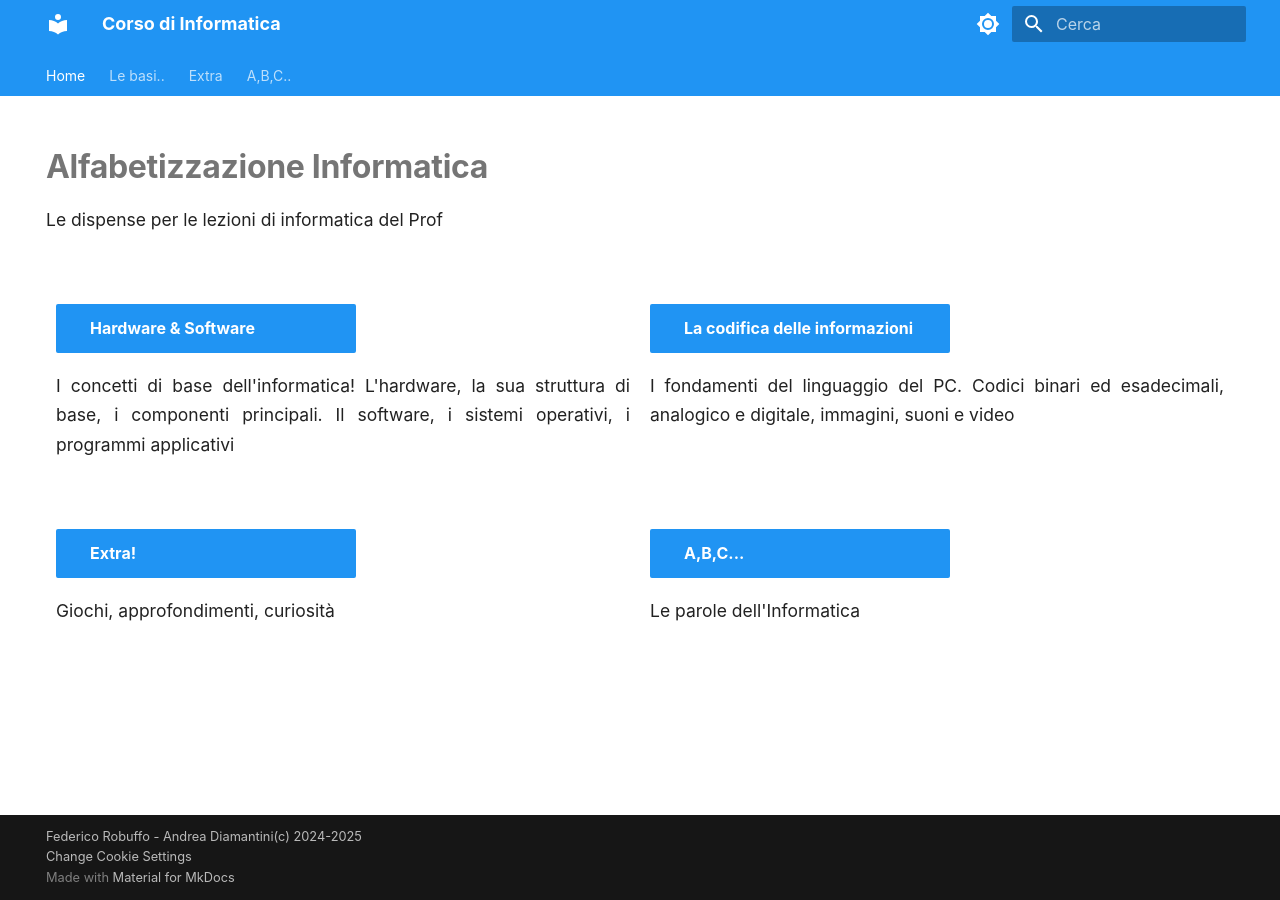
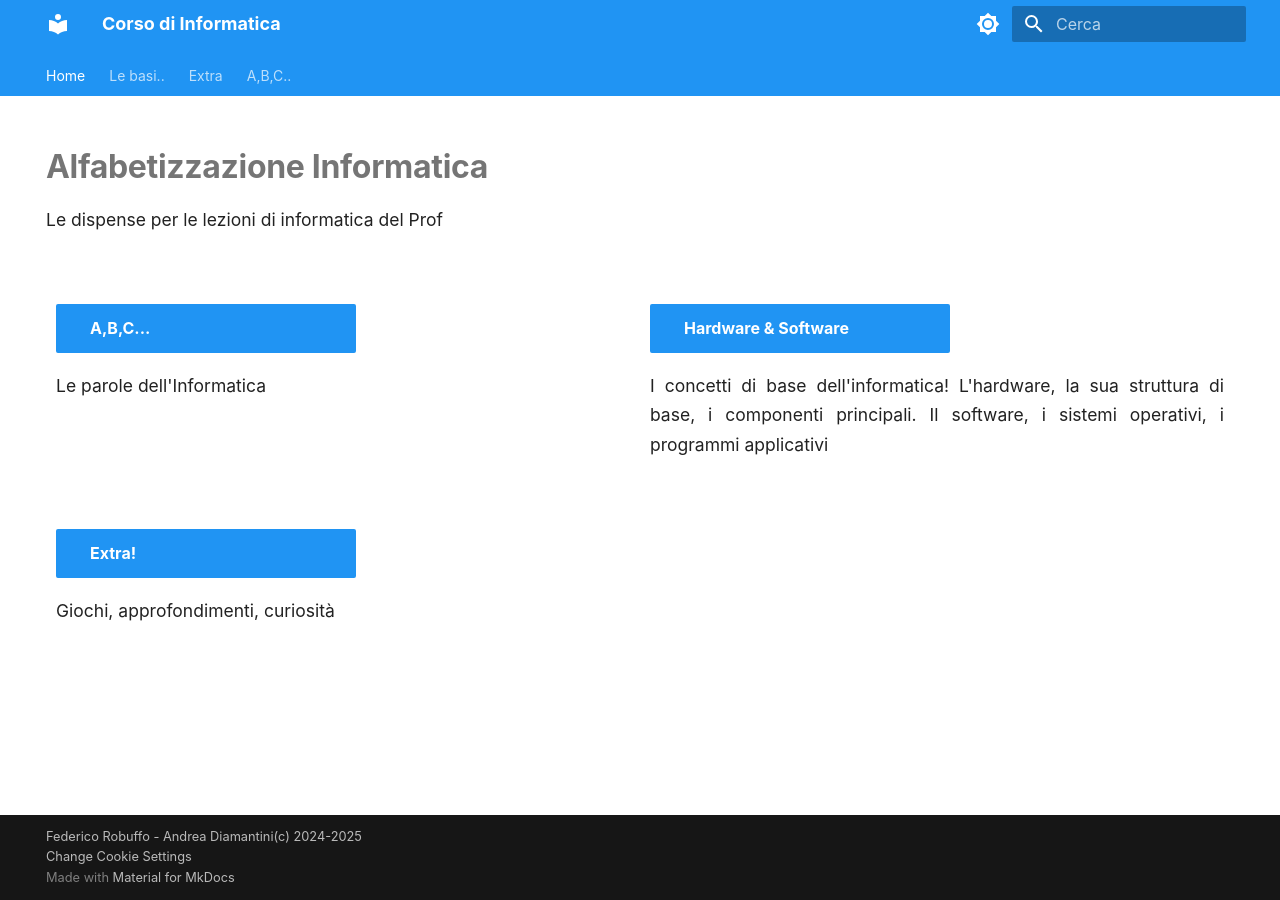
Before and after one commit to Federob/infohandouts, an MkDocs documentation site: the page built from docs/index.md, in a window 1280 px wide. Built offline with MkDocs 1.6.1 and Material for MkDocs 9.7.7, drawn with Linux system fonts in a browser that asks for light colours.

Commit message:
index [ci]

```diff
--- a/docs/index.md
+++ b/docs/index.md
@@ -31,16 +31,16 @@ hide:
 <div class="w3-row">
 
 <div class="w3-half" style="padding:0 10px">
-<a href="fundamentals/00_basics/" class="md-button md-button--primary" style="width:300px">Hardware & Software</a>
-<p>I concetti di base dell'informatica! L'hardware, la sua struttura di base, i componenti principali.
-Il software, i sistemi operativi, i programmi applicativi</p>
+<a href="dictionary/00_dict/" class="md-button md-button--primary" style="width:300px">A,B,C...</a>
+<p>Le parole dell'Informatica</p>
 <br>
 <br>
 </div>
 
 <div class="w3-half" style="padding:0 10px">
-<a href="infoCoding/00_intro/" class="md-button md-button--primary" style="width:300px">La codifica delle informazioni</a>
-<p>I fondamenti del linguaggio del PC. Codici binari ed esadecimali, analogico e digitale, immagini, suoni e video</p>
+<a href="fundamentals/00_basics/" class="md-button md-button--primary" style="width:300px">Hardware & Software</a>
+<p>I concetti di base dell'informatica! L'hardware, la sua struttura di base, i componenti principali.
+Il software, i sistemi operativi, i programmi applicativi</p>
 <br>
 <br>
 </div>
@@ -54,15 +54,6 @@ Il software, i sistemi operativi, i programmi applicativi</p>
 <br>
 </div>
 
-<div class="w3-half" style="padding:0 10px">
-<a href="dictionary/00_dict/" class="md-button md-button--primary" style="width:300px">A,B,C...</a>
-<p>Le parole dell'Informatica</p>
-<br>
-<br>
-</div>
-
-</div>
-
 </section>
 
 </body>
```
